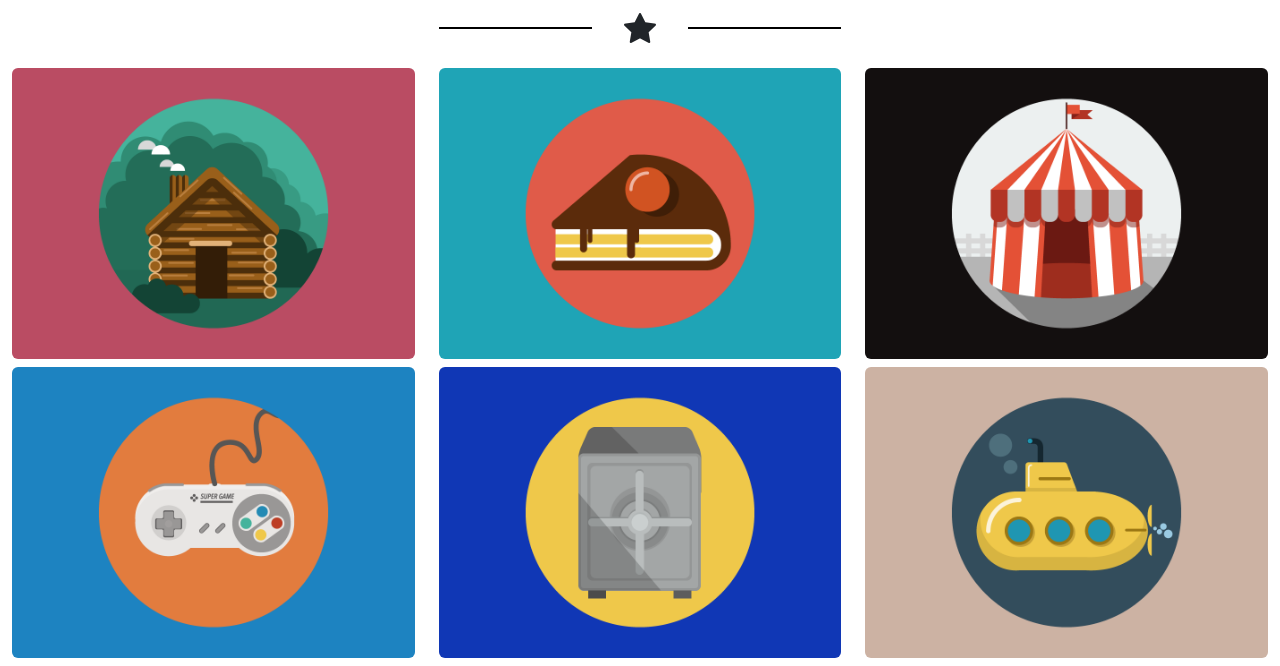
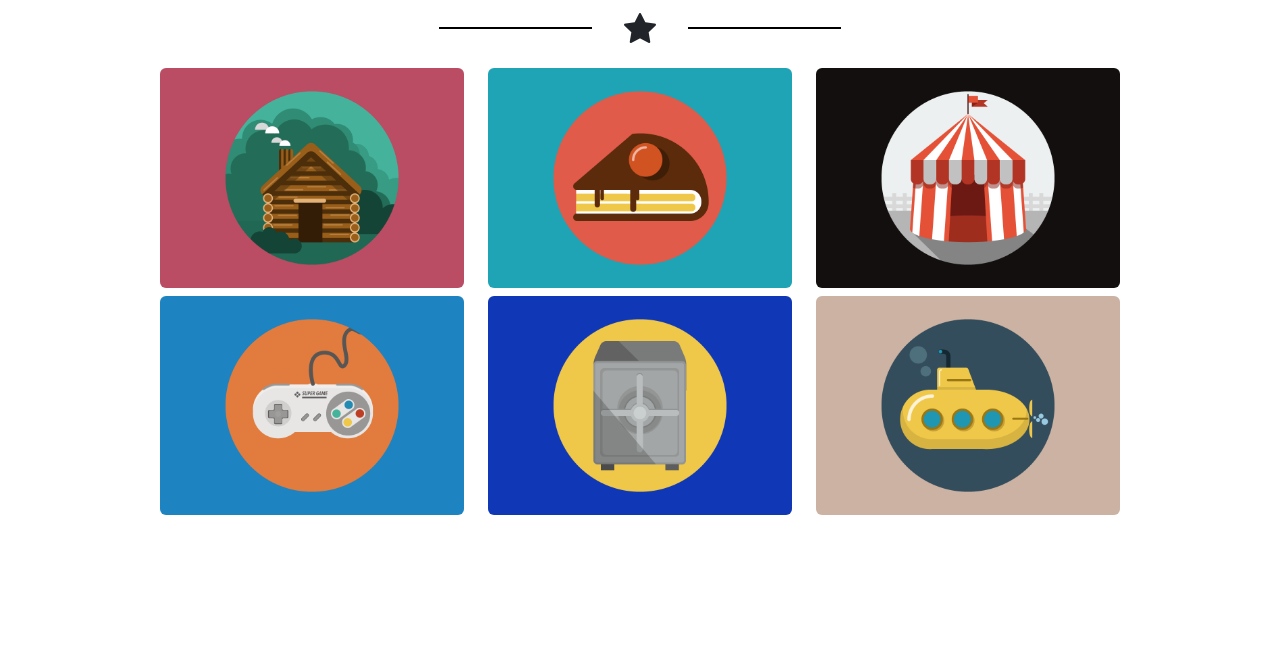
Before and after one commit to SteMorgia/html-css-bootstrap-freelancer, a plain HTML site: page index.html in a window 1280 px wide. Shown: the part 523-1189 px from the top of the page. After the commit the page ends 1046 px from the top, so only its background shows below. Drawn offline with nearby package versions, Linux system fonts and the light colour scheme.

Commit message:
add:responsive sezione portfolio implementata

```diff
--- a/css/style.css
+++ b/css/style.css
@@ -26,3 +26,7 @@ h1 {
     height: 2px;
     background-color: black;
 }
+#portfolio .my_container {
+    max-width: 960px;
+    margin: 0 auto;
+}
--- a/index.html
+++ b/index.html
@@ -87,6 +87,7 @@
                         </div>
                     </div>
                 </div>
+                <div class="my_container">
                     <div class="row flex-wrap">
                         <div class="col-12 col-md-6 col-lg-4">
                             <img class="img-fluid rounded mb-2" src="img/cabin.png" alt="casa">
@@ -108,6 +109,8 @@
                         </div>
                     </div>
                 </div>
+
+            </div>
         </section>
 
 
```
Lines whose indentation alone changed are shown as unchanged.
